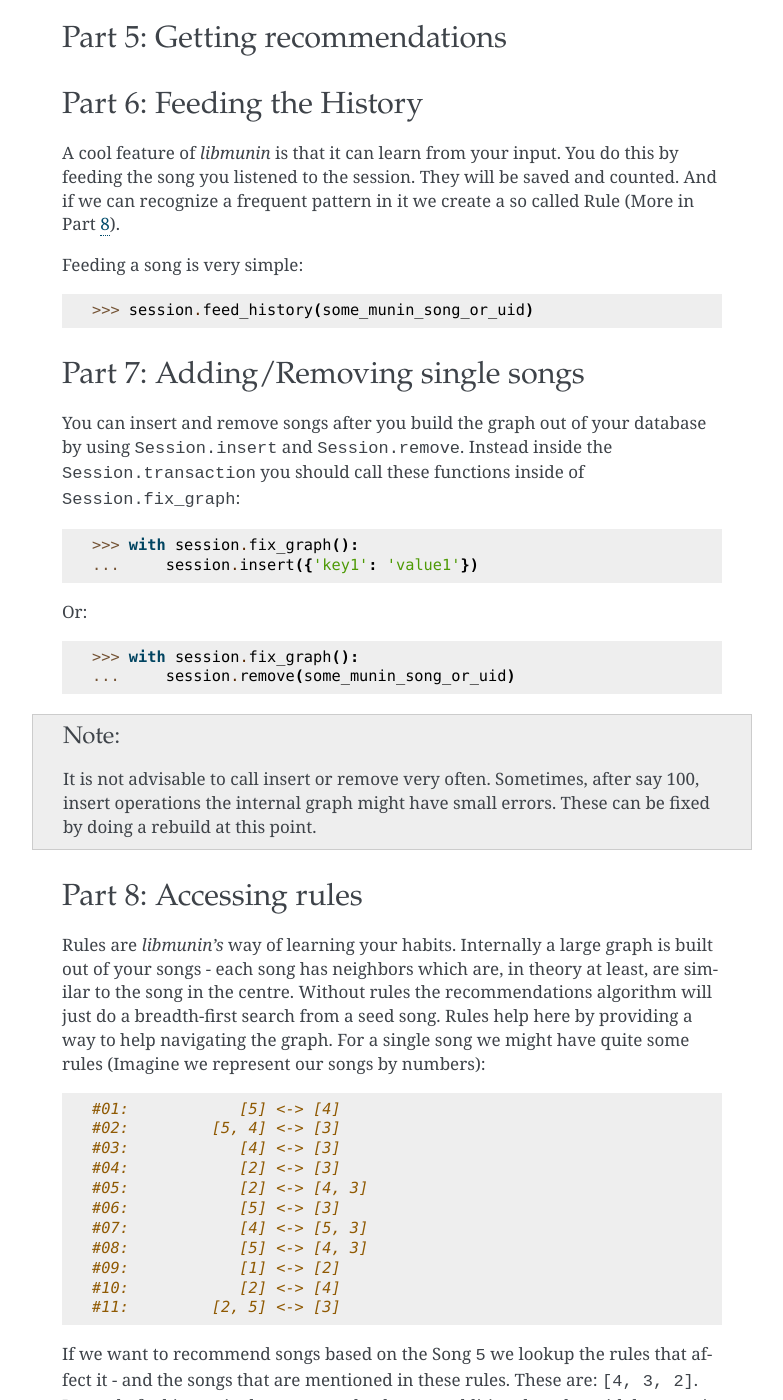
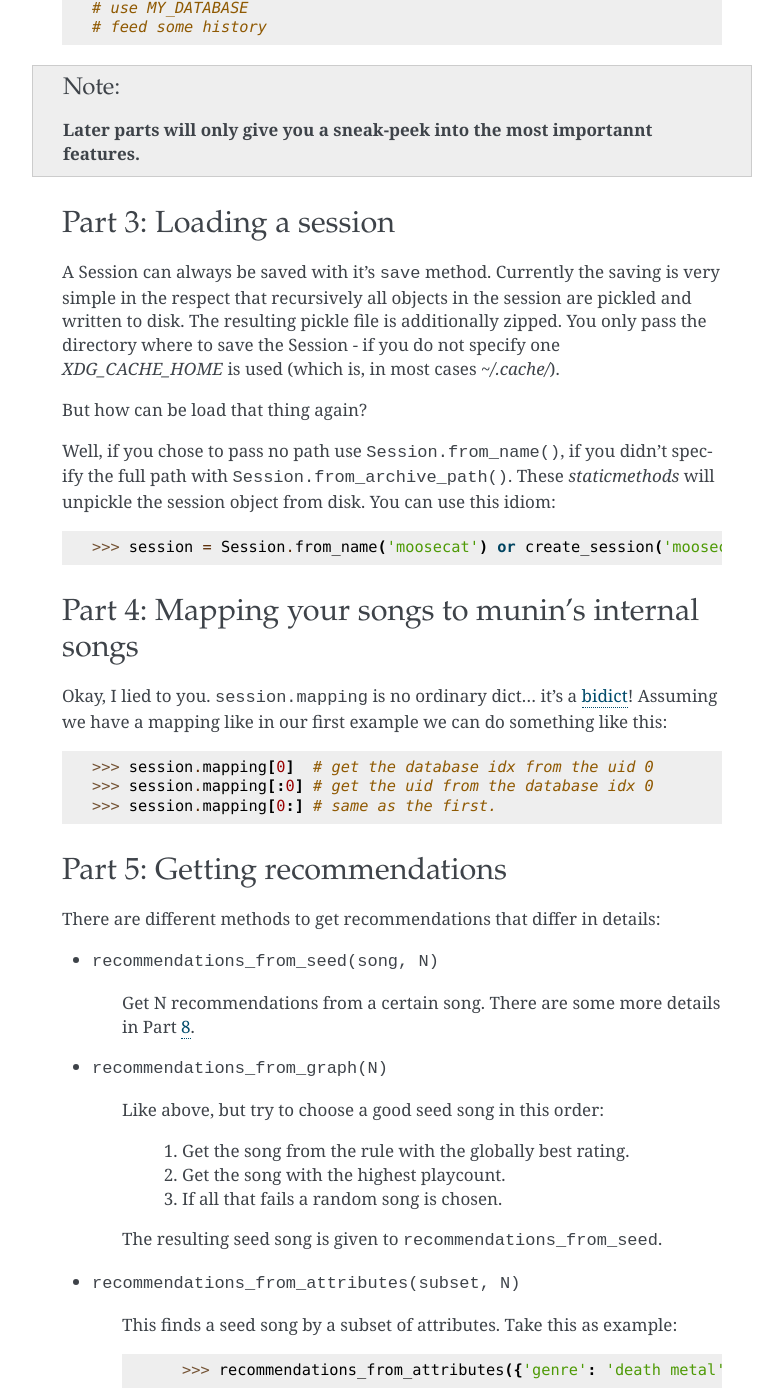
Before and after one commit to sahib/libmunin, a Sphinx documentation site: the page built from doc/tutorial.rst, in a window 1280 px wide and 1400 px high, scrolled down 3050 px. Shown: the whole window, without its empty margins (358-1141 px from the left). Built offline with Sphinx 7.4.7, drawn with Linux system fonts in a browser that asks for light colours; some of the changed text lies outside the part shown.

Commit message:
Extended tutorial and removed constraint that path needs to be passed to Session.__init__

```diff
--- a/doc/tutorial.rst
+++ b/doc/tutorial.rst
@@ -41,7 +41,7 @@ frontpage. But let's go through it more detailed this time.
 
 The output of this little wonder should be: ::
 
-    ('Vogelfrey'  , 'Wiegenfest'       , 'Heldentod'      , 'folk metal')   ,
+    ('Vogelfrey'  , 'Wiegenfest'       , 'Heldentod'      , 'folk metal'),
     ('Debauchery' , 'Continue to Kill' , 'Apostle of War' , 'brutal death')
 
 We can somewhat explain this, since the only thing those songs have in common
@@ -135,15 +135,81 @@ But well, let's look at the higlighted lines:
 Part 2: Creating a session
 --------------------------
 
+.. todo:: make a more complicated example.
+
+.. code-block:: python
+
+   # Session loading
+   # Session Creating, minimal attribute mask, keys
+   # use MY_DATABASE
+   # feed some history
+
+.. note::
+
+    **Later parts will only give you a sneak-peek into the most importannt features.**
+
 Part 3: Loading a session
 -------------------------
 .. _4:
 
-Part 4: Mapping your songs to munin's internal songs.
------------------------------------------------------
+A Session can always be saved with it's ``save`` method. Currently the saving is
+very simple in the respect that recursively all objects in the session are
+pickled and written to disk. The resulting pickle file is additionally zipped.
+You only pass the directory where to save the Session - if you do not specify
+one *XDG_CACHE_HOME* is used (which is, in most cases *~/.cache/*).
+
+But how can be load that thing again?
+
+Well, if you chose to pass no path use ``Session.from_name()``, if you didn't
+specify the full path with ``Session.from_archive_path()``.
+These *staticmethods* will unpickle the session object from disk. You can use
+this idiom: ::
+
+    >>> session = Session.from_name('moosecat') or create_session('moosecat')
+
+
+Part 4: Mapping your songs to munin's internal songs
+----------------------------------------------------
+
+Okay, I lied to you. ``session.mapping`` is no ordinary dict... it's a
+bidict_! Assuming we have a mapping like in our first example we can do
+something like this: ::
+
+    >>> session.mapping[0]  # get the database idx from the uid 0
+    >>> session.mapping[:0] # get the uid from the database idx 0
+    >>> session.mapping[0:] # same as the first.
+
+.. _bidict: https://pypi.python.org/pypi/bidict
 
 Part 5: Getting recommendations
 -------------------------------
+
+There are different methods to get recommendations that differ in details:
+
+* ``recommendations_from_seed(song, N)``
+
+    Get N recommendations from a certain song.
+    There are some more details in Part 8_.
+
+* ``recommendations_from_graph(N)``
+
+    Like above, but try to choose a good seed song in this order:
+
+        1) Get the song from the rule with the globally best rating.
+        2) Get the song with the highest playcount.
+        3) If all that fails a random song is chosen.
+
+    The resulting seed song is given to ``recommendations_from_seed``.
+
+* ``recommendations_from_attributes(subset, N)``
+
+    This finds a seed song by a subset of attributes. Take this as example: ::
+
+        >>> recommendations_from_attributes({'genre': 'death metal'})
+
+    This works by first finding a suitalbe seed song with this subset of
+    required values (you can even pass more than one key, i.e. restricting the
+    artist!) and passing the resulting seed song to ``recommendations_from_seed``.
 
 Part 6: Feeding the History
 ---------------------------
```
Also changed, not shown: 2 other files.
